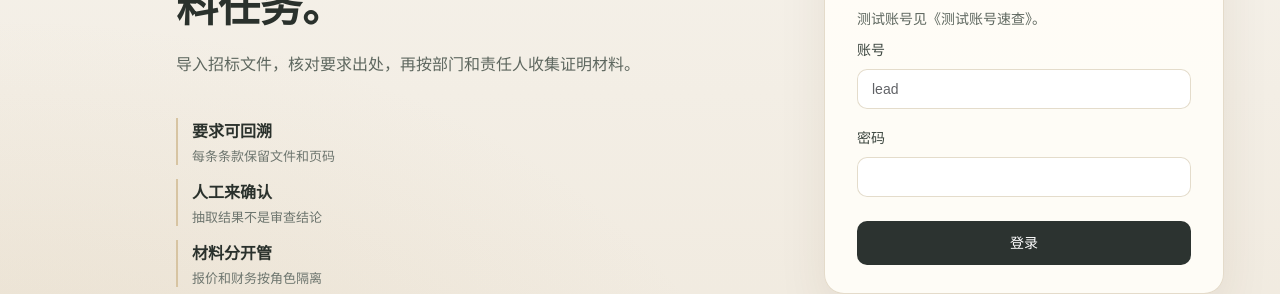
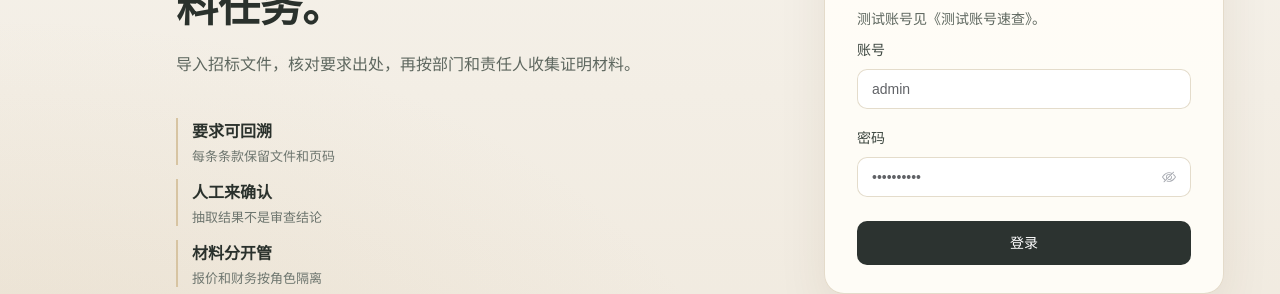
Before and after one commit to Liwenyu123-spec/zhaotoubiao-cailiao-pingtai, a Vue app in the folder frontend/: page /login in a window 1280 px wide. Shown: the part 308-602 px from the top of the page. Built offline with nearby package versions, Linux system fonts and the light colour scheme.

Commit message:
auto: sync 2026-10-27 13:50:29

```diff
--- a/frontend/src/views/LoginView.vue
+++ b/frontend/src/views/LoginView.vue
@@ -7,7 +7,7 @@ import { login } from '../api/auth'
 const route = useRoute()
 const router = useRouter()
 const loading = ref(false)
-const form = reactive({ username: 'lead', password: '' })
+const form = reactive({ username: 'admin', password: 'Admin#2026' })
 
 async function submit() {
   loading.value = true
```
